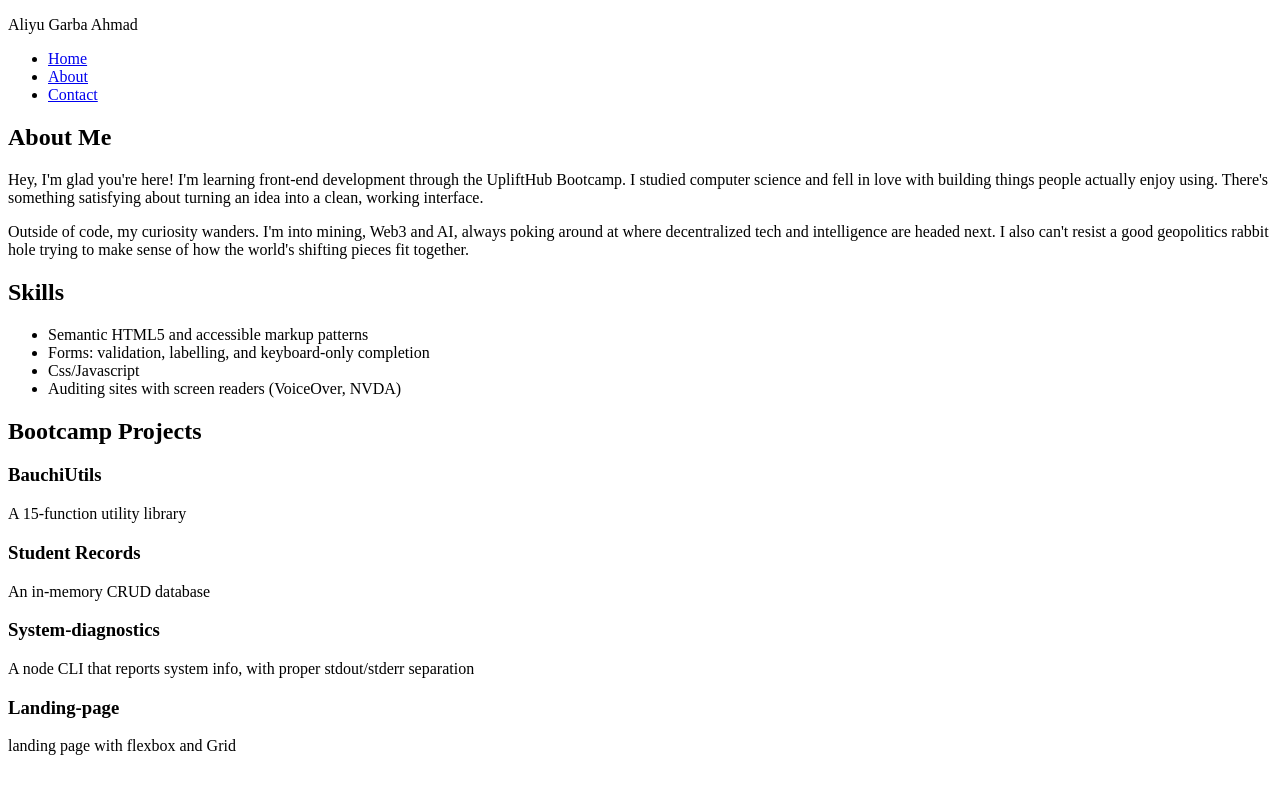
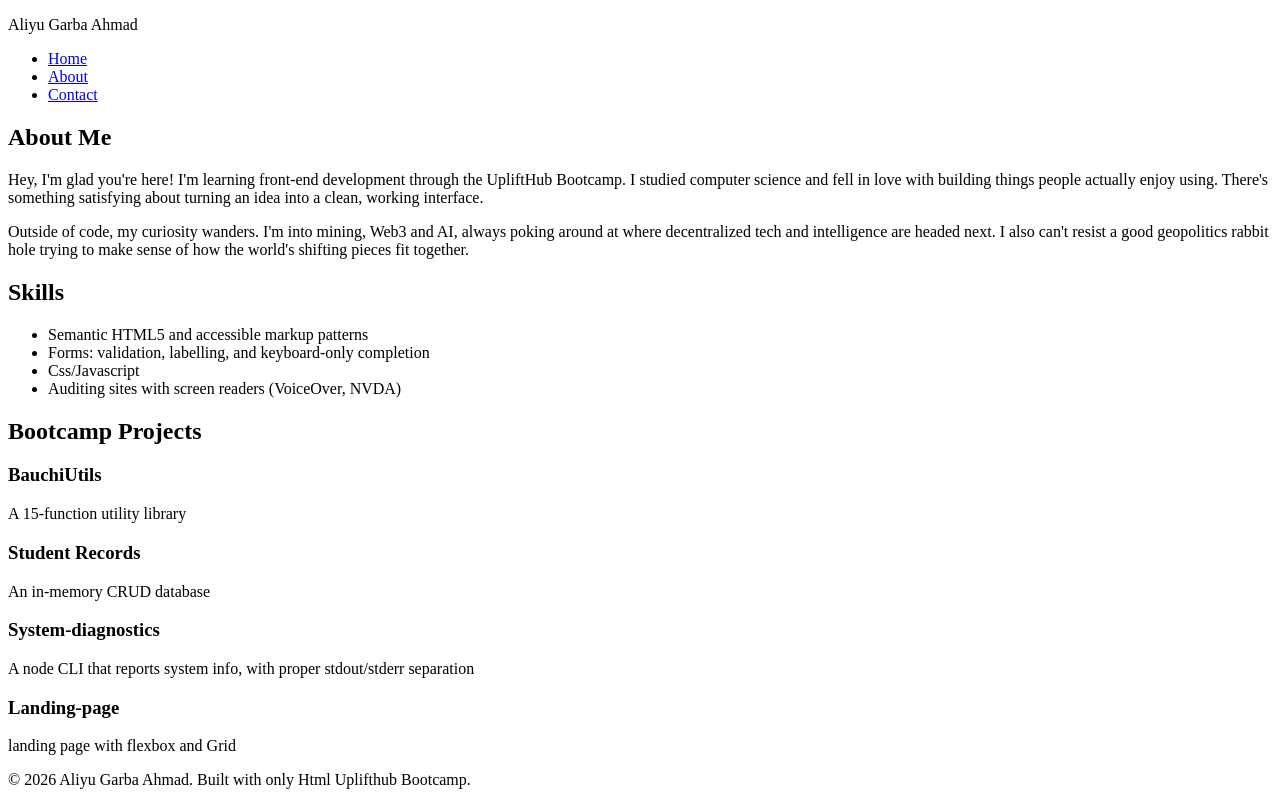
Before and after one commit to Aliyu-G-Ahmad/week-13-html, a plain HTML site: page about.html in a window 1280 px wide. Drawn offline with Linux system fonts and the light colour scheme.

Commit message:
add footer to about.html

```diff
--- a/about.html
+++ b/about.html
@@ -71,5 +71,10 @@
     </article>
   </section>
 </main>
+
+<footer>
+  <p>© 2026 Aliyu Garba Ahmad. Built with only Html Uplifthub Bootcamp.</p>
+</footer>
+
 </body>
 </html>
```
